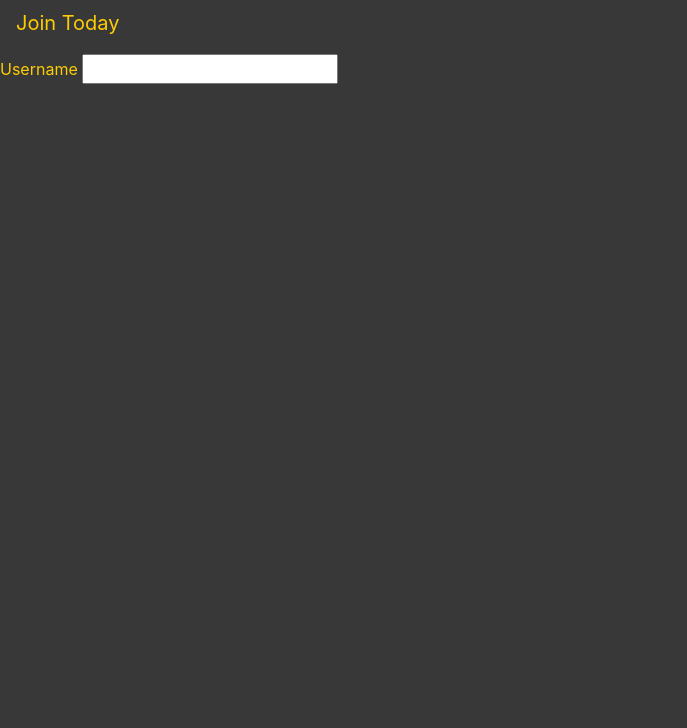
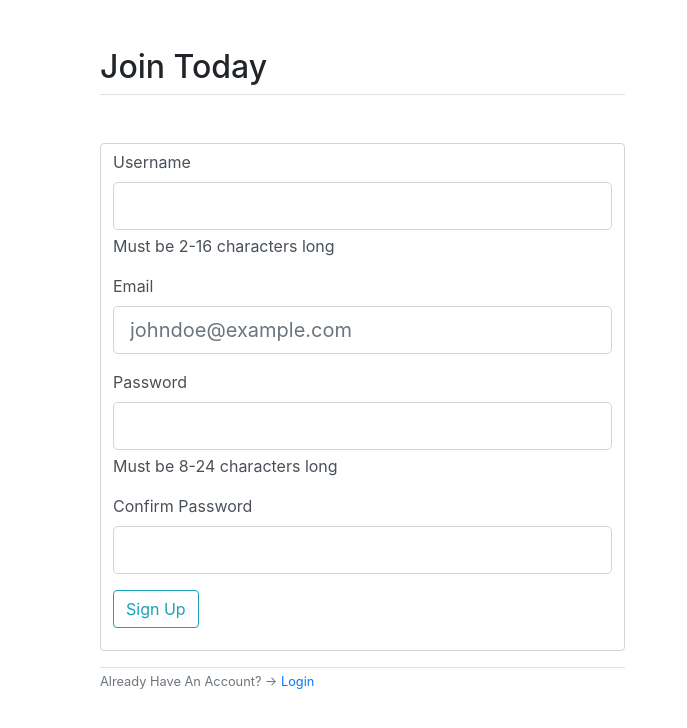
Before and after one commit to andykduong/PcBuilderWebsite, a Flask app: page /register in a window 1280 px wide. Shown: the top 728 px of the page, without its empty margins (0-687 px from the left). Run offline with Flask 3, Linux system fonts and the light colour scheme; some libraries are stand-ins or nearby versions.

Commit message:
removed dark backgrounds, finished up register frontend

```diff
--- a/flaskr/forms.py
+++ b/flaskr/forms.py
@@ -8,7 +8,7 @@ class RegistrationForm(FlaskForm):
     username = StringField('Username',
                            validators=[DataRequired(), Length(min=2, max=16)])
     email = StringField('Email',
-                        validators=[DataRequired(), Email()])
+                        validators=[DataRequired(), Email()], render_kw = {"placeholder":"johndoe@example.com"})
     password = PasswordField('Password',
                              validators=[DataRequired(), Length(min=8, max=24)])
     confirm_pass = PasswordField('Confirm Password',
--- a/flaskr/static/custom.css
+++ /dev/null
@@ -1,3 +0,0 @@
-body {
-    color: #FFCC00;
-}
--- a/flaskr/templates/base.html
+++ b/flaskr/templates/base.html
@@ -15,7 +15,7 @@
 
     {% endblock styles %}
 </head>
-<body style="background-color: #383838">
+<body>
     {% block content %}
 
     {% endblock content %}
--- a/flaskr/templates/register.html
+++ b/flaskr/templates/register.html
@@ -1,15 +1,38 @@
 {% extends 'base.html' %}
 {% block content %}
     <div class="mb-3">
-        <form action="" method="POST">
-            {{ form.hidden_tag() }}
-            <fieldset class="form-group">
-                <legend class="form-control-lg">Join Today</legend>
-                <div class="form-group">
-                    {{ form.username.label() }}
-                    {{ form.username }}
+        <div class="container">
+            <div class="col-md-6">
+                <h2 class="my-5 border-bottom border-secondary-subtle pb-2">Join Today</h2>
+                <form action="" method="POST" class="form-control">
+                    {{ form.hidden_tag() }}
+                    <div class="mb-3">
+                        {{ form.username.label(class="form-control-label") }}
+                        {{ form.username(class="form-control form-control-lg") }}
+                        <div class="form-text">Must be 2-16 characters long</div>
+                    </div>
+                    <div class="mb-3">
+                        {{ form.email.label(class="form-control-label") }}
+                        {{ form.email( class="form-control form-control-lg") }}
+                    </div>
+                    <div class="mb-3">
+                        {{ form.password.label(class="form-control-label") }}
+                        {{ form.password(class="form-control form-control-lg") }}
+                        <div class="form-text">Must be 8-24 characters long</div>
+                    </div>
+                    <div class="mb-3">
+                        {{ form.confirm_pass.label(class="form-control-label") }}
+                        {{ form.confirm_pass(class="form-control form-control-lg") }}
+                    </div>
+                    <div class="mb-3">
+                        {{ form.submit(class="btn btn-outline-info") }}
+                    </div>
+                </form>
+                <div class="border-top" style="margin-top: 1rem;">
+                    <small class="text-muted"> Already Have An Account? -> <a href="{{ url_for('login') }}">Login</a></small>
                 </div>
-            </fieldset>
-        </form>
+            </div>
+        </div>
+
     </div>
 {% endblock content %}
```
